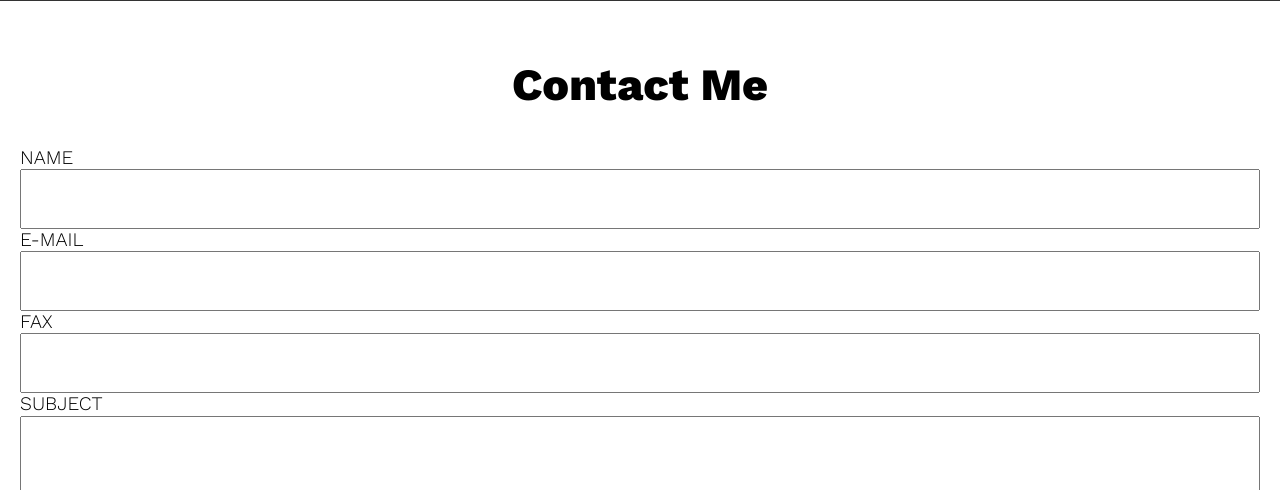
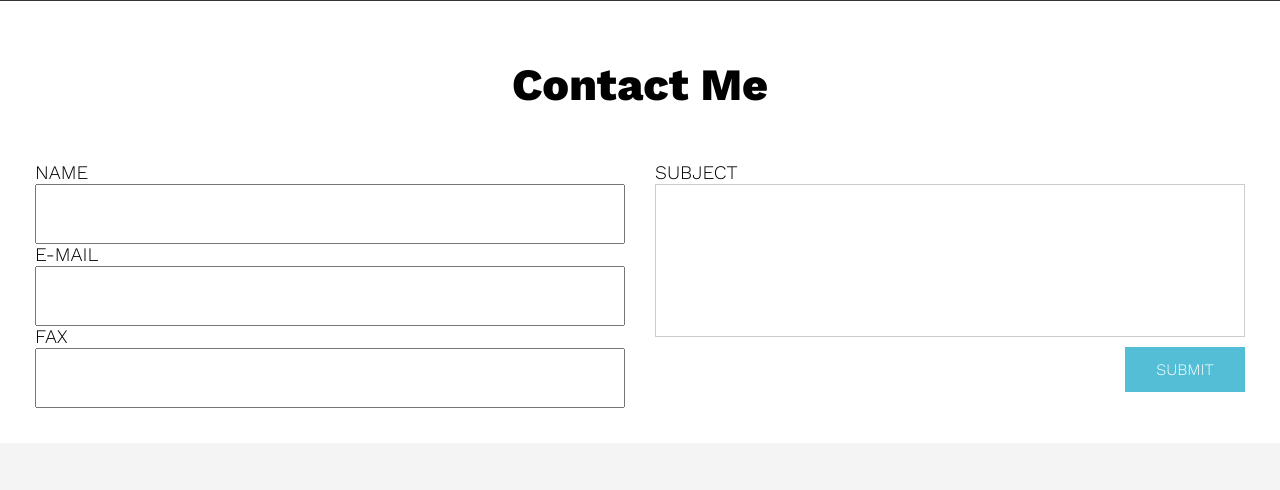
Before and after one commit to fjeansilva/personal-portfolio, a PHP site: page / in a window 1280 px wide. Shown: the part 3765-4255 px from the top of the page. Run offline with PHP 8.4, Linux system fonts and the light colour scheme; some libraries are stand-ins or nearby versions.

Commit message:
done web version contact

```diff
--- a/css/style.css
+++ b/css/style.css
@@ -74,6 +74,34 @@ h2 { font-size: 2.8em; }
   /* portfolio */
   .portfolio > .group > img {
     width: 45%;
+  }
+
+  /* contact */
+  .contact form > .box * {
+    padding: 5px 0;
+  }
+
+  .contact form > .box input {
+    width: 100%;
+    height: 60px;
+    padding-left: 20px;
+  }
+
+  .contact form > .box textarea {
+    width: 100%;
+    resize: none;
+    border: 1px solid #ccc;
+  }
+
+  .contact form > .box button {
+    width: 120px;
+    height: 45px;
+    margin-top: 10px;
+    padding: 10px;
+    border: none;
+    text-transform: uppercase;
+    background: #53bed6;
+    color: #fff;
   }
 }
 
@@ -190,6 +218,44 @@ h2 { font-size: 2.8em; }
   /* portfolio */
   .portfolio > .group > img {
     width: 30%;
+  }
+
+  /* contact */
+  .contact form {
+    display: flex;
+    flex-flow: row wrap;
+    justify-content: center;
+  }
+
+  .contact form > .box {
+    width: 50%;
+    padding: 15px;
+    display: flex;
+    flex-flow: column wrap;
+  }
+
+  .contact form input {
+    width: 100%;
+    height: 60px;
+    padding-left: 20px;
+  }
+
+  .contact form textarea {
+    width: 100%;
+    resize: none;
+    border: 1px solid #ccc;
+  }
+
+  .contact form > .box button {
+    width: 120px;
+    height: 45px;
+    margin-top: 10px;
+    padding: 10px;
+    border: none;
+    text-transform: uppercase;
+    background: #53bed6;
+    color: #fff;
+    align-self: flex-end;
   }
 }
 
@@ -476,28 +542,6 @@ h2 { font-size: 2.8em; }
   font-size: 1.2em;
 }
 
-.contact form > input {
-  width: 100%;
-  height: 60px;
-  padding-left: 20px;
-}
-
-.contact form textarea {
-  width: 100%;
-  resize: none;
-}
-
-.contact form > button {
-  width: 120px;
-  height: 45px;
-  margin-top: 10px;
-  padding: 10px;
-  border: none;
-  text-transform: uppercase;
-  background: #53bed6;
-  color: #fff;
-}
-
 /*
 *
 * Findme
--- a/index.html
+++ b/index.html
@@ -183,15 +183,19 @@
         <h2>Contact Me</h2>
         <article class="form__contact">
           <form class="form">
+            <div class="box">
               <label for="">name</label>
               <input type="text" name="" value="">
               <label for="">e-mail</label>
               <input type="text" name="" value="">
               <label for="">fax</label>
               <input type="text" name="" value="">
+           </div>
+           <div class="box">
             <label for="">subject</label>
             <textarea name="name" rows="8" cols="80"></textarea>
             <button type="button" name="button">submit</button>
+           </div>
           </form>
         </article>
       </section>
```
Lines whose indentation alone changed are shown as unchanged.
